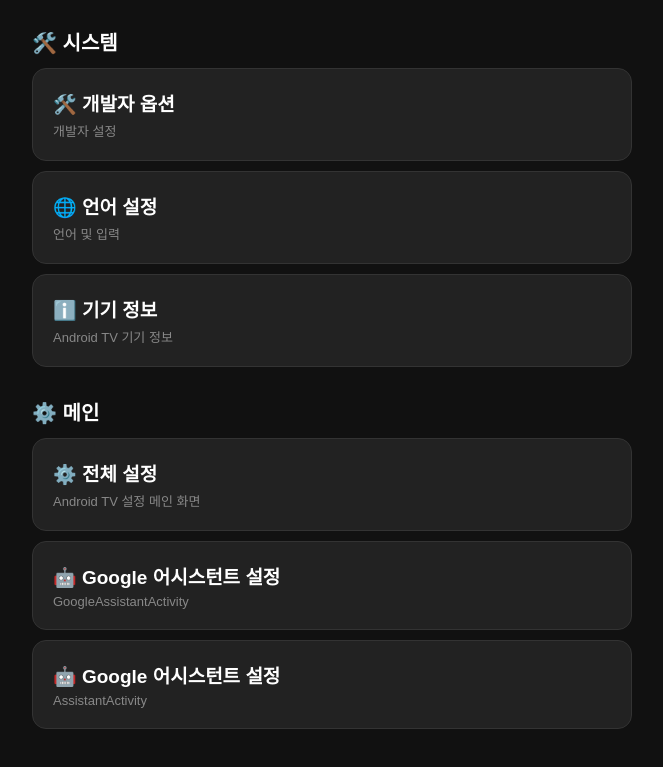
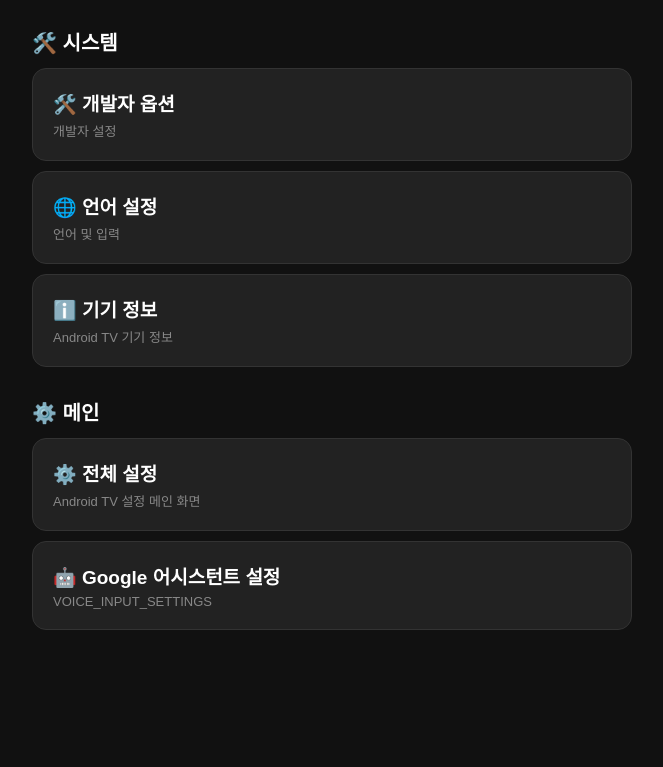
Before and after one commit to jeongyaya/tv, a plain HTML site: page index.html in a window 1280 px wide. Shown: the part 1020-1787 px from the top of the page, without its empty margins (308-971 px from the left). After the commit the page ends 1710 px from the top, so only its background shows below. Drawn offline with Linux system fonts and the light colour scheme.

Commit message:
index.html 업데이트

```diff
--- a/index.html
+++ b/index.html
@@ -149,14 +149,9 @@
     <small>Android TV 설정 메인 화면</small>
 </a>
 
-<a href="intent://#Intent;component=com.android.tv.settings/.device.preferences.GoogleAssistantActivity;end">
+<a href="intent://#Intent;action=android.settings.VOICE_INPUT_SETTINGS;end">
     🤖 Google 어시스턴트 설정
-    <small>GoogleAssistantActivity</small>
-</a>
-
-<a href="intent://#Intent;component=com.android.tv.settings/.device.preferences.AssistantActivity;end">
-    🤖 Google 어시스턴트 설정
-    <small>AssistantActivity</small>
+    <small>VOICE_INPUT_SETTINGS</small>
 </a>
 
 </body>
```
